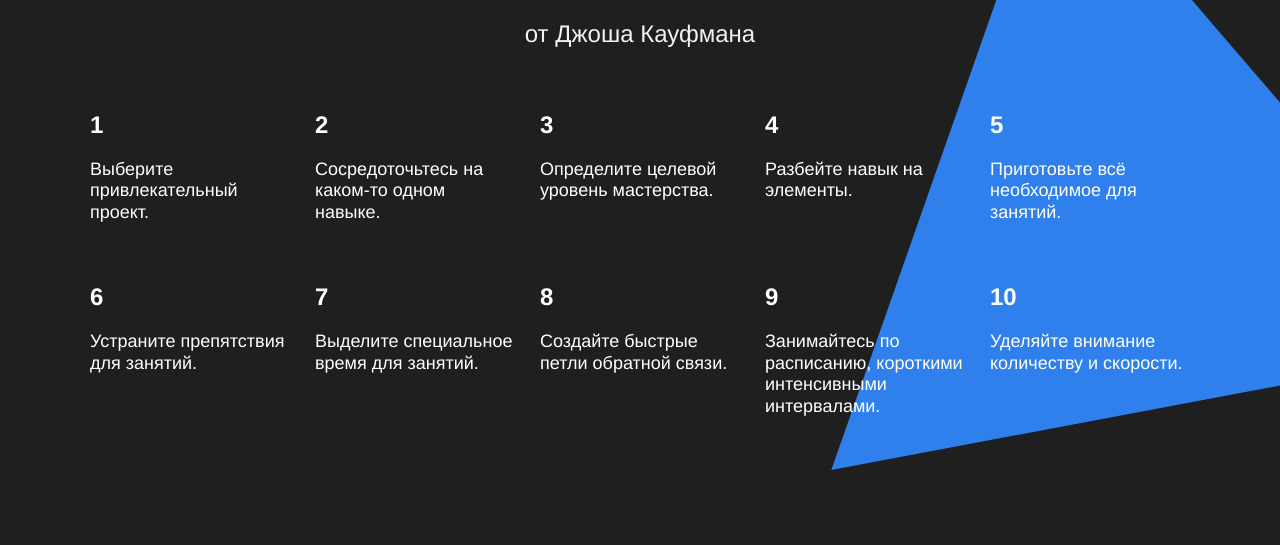
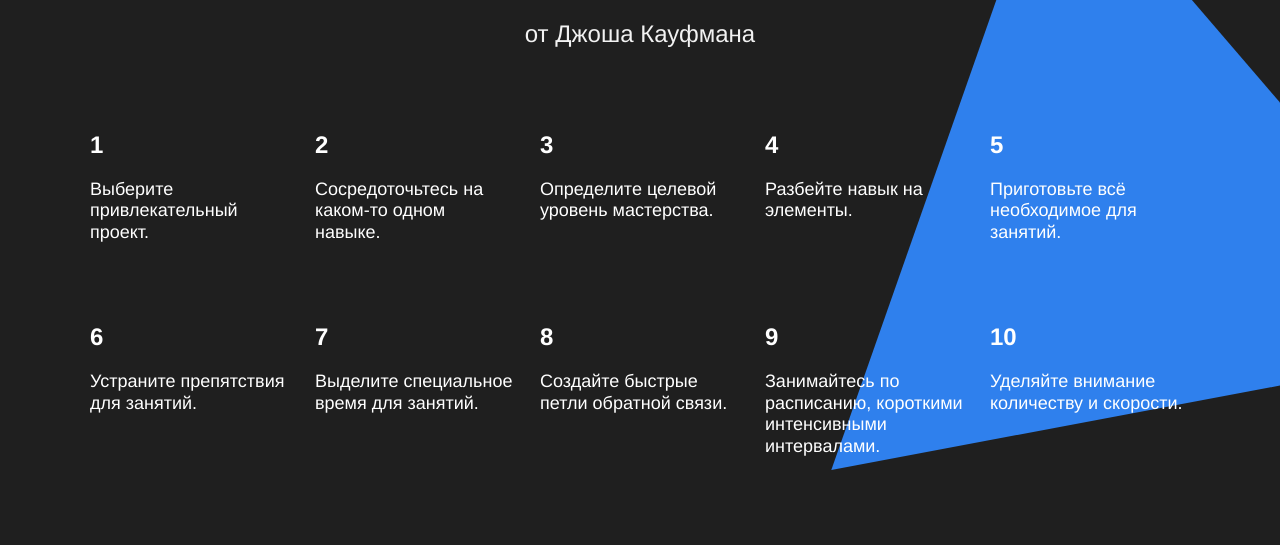
Before and after one commit to spetrosyan94/how-to-learn, a plain HTML site: page index.html in a window 1280 px wide. Shown: the part 3059-3604 px from the top of the page. Drawn offline with Linux system fonts and the light colour scheme.

Commit message:
первая верстка

```diff
--- a/styles/style.css
+++ b/styles/style.css
@@ -31,14 +31,6 @@
   top: 64px;
   right: 0;
   z-index: 0;
-}
-
-/* и элемента с модификатором вида ключ-значение */
-.table__cell_theme_dark {
-  width: 200px;
-  color: white;
-  margin-right: 0;
-  margin-top: 80px;
 }
 
 .logo_place_header {
@@ -299,9 +291,12 @@ right: -210px;
 z-index: -1;
 }
 
+/* и элемента с модификатором вида ключ-значение */
 .table__cell_theme_dark {
-width: 200px;
-margin-top: 60px;
+  width: 200px;
+  color: white;
+  margin-right: 0;
+  margin-top: 80px;
 }
 
 .footer {
```
